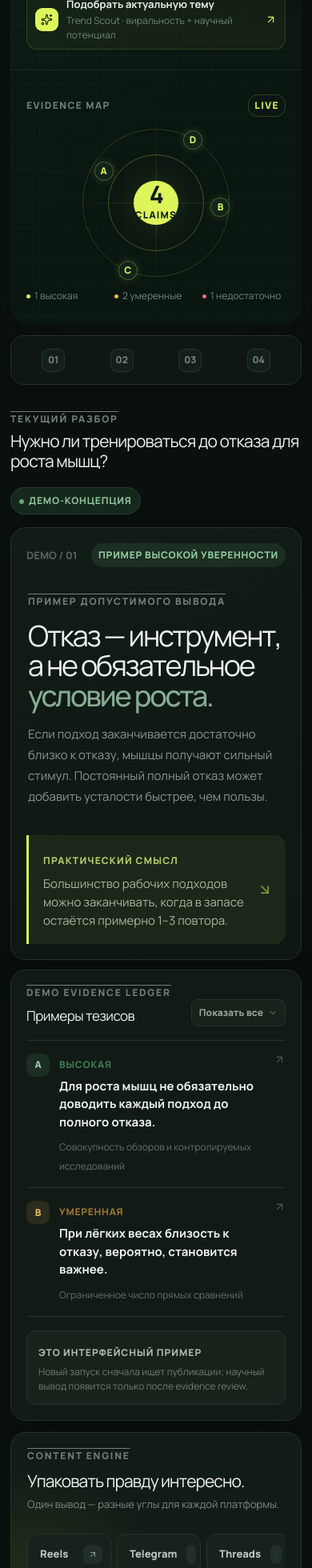
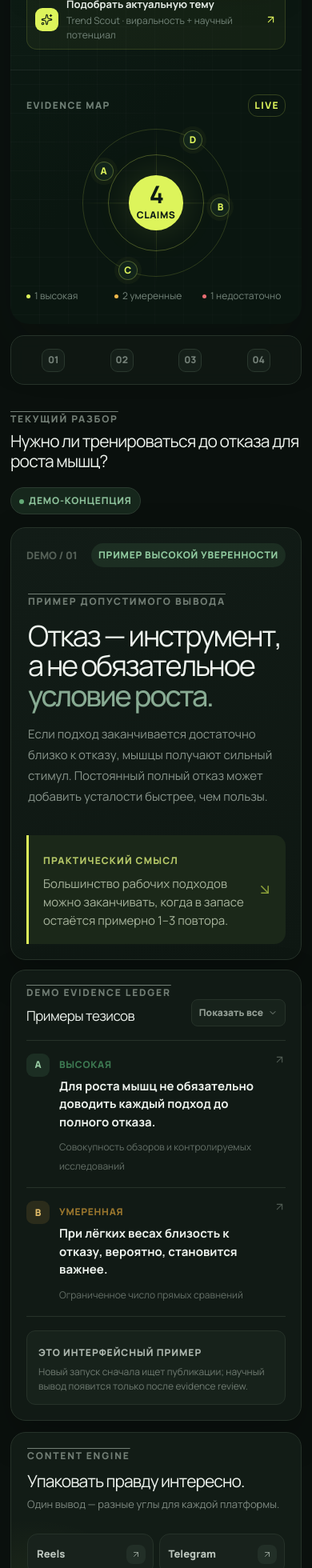
Before and after one commit to evgenyrsk/fit-content-assistant, a Next.js app: page / in a window 390 px wide. Shown: the part 762-2722 px from the top of the page at 80% size. Built offline with nearby package versions, Linux system fonts and the light colour scheme.

Commit message:
fix: prevent mobile text overflow

```diff
--- a/styles/responsive.css
+++ b/styles/responsive.css
@@ -65,6 +65,8 @@
   .command-footer { justify-content: flex-end; }
   .signal-panel { min-height: 300px; padding-inline: 20px; }
   .evidence-orbit { height: 215px; width: 215px; }
+  .signal-core { inset: 34%; }
+  .signal-core span { letter-spacing: .04em; white-space: nowrap; }
   .flow-strip { min-height: 62px; padding-inline: 10px; }
   .flow-strip > div > span { width: 29px; height: 29px; }
   .section-title { align-items: flex-start; flex-direction: column; }
@@ -78,8 +80,9 @@
   .verdict-content h3 { font-size: 36px; }
   .content-launcher { padding: 20px; border-radius: 19px; }
   .launcher-index { display: none; }
-  .format-buttons { width: 100%; overflow-x: auto; padding-bottom: 3px; }
-  .format-buttons button { flex: 0 0 105px; }
+  .format-buttons { width: 100%; display: grid; grid-template-columns: repeat(2, minmax(0, 1fr)); overflow: visible; padding-bottom: 0; }
+  .format-buttons button { width: 100%; min-width: 0; padding: 0 9px 0 11px; gap: 8px; white-space: nowrap; }
+  .format-buttons button > svg { flex: 0 0 auto; }
   .content-studio { padding: 20px; border-radius: 19px; }
   .studio-header h2 { font-size: 20px; }
   .factcheck { align-items: flex-start; flex-direction: column; }
```
Also changed, not shown: 1 other file (tests, documents, lock files or other folders).
